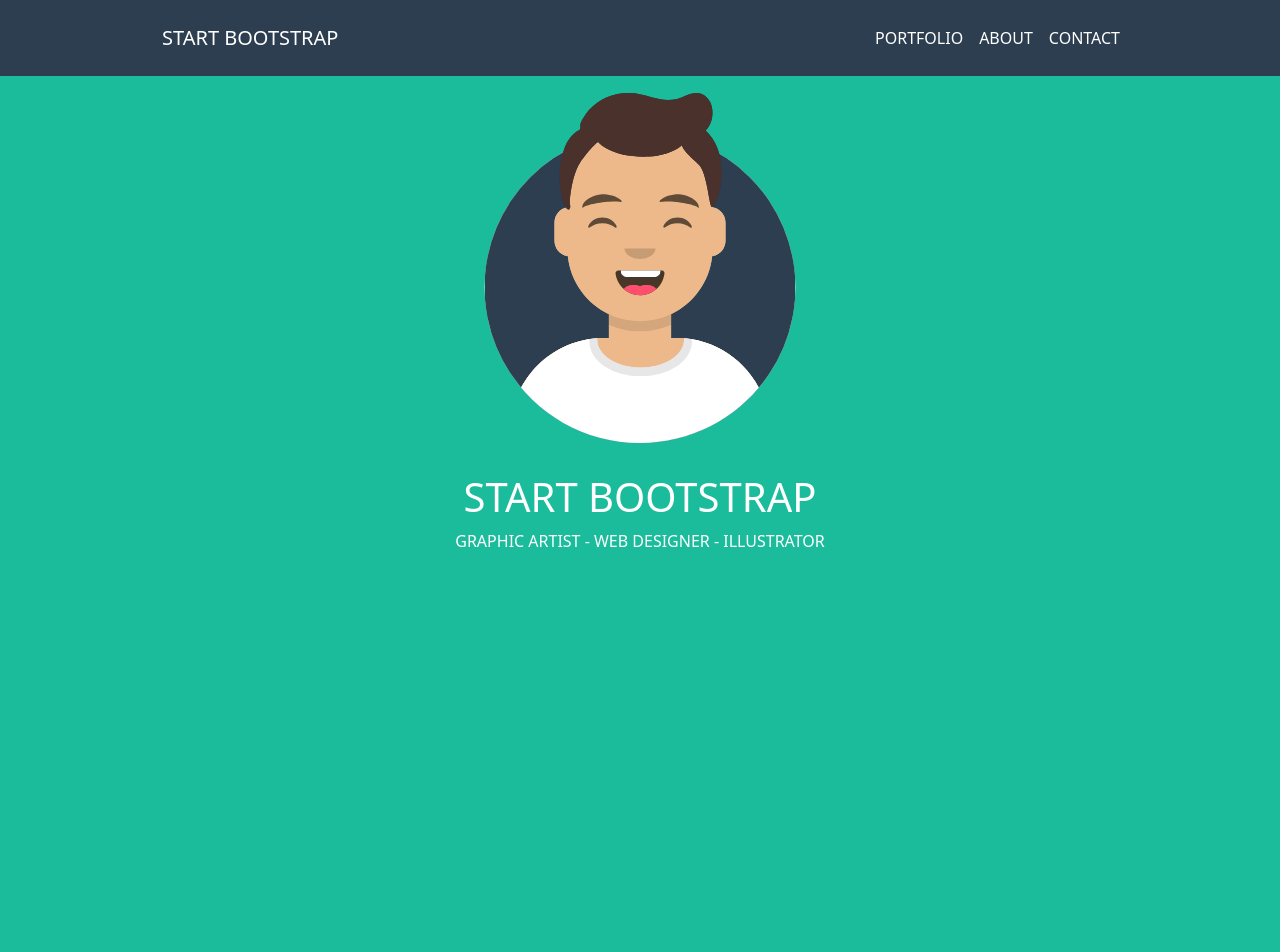
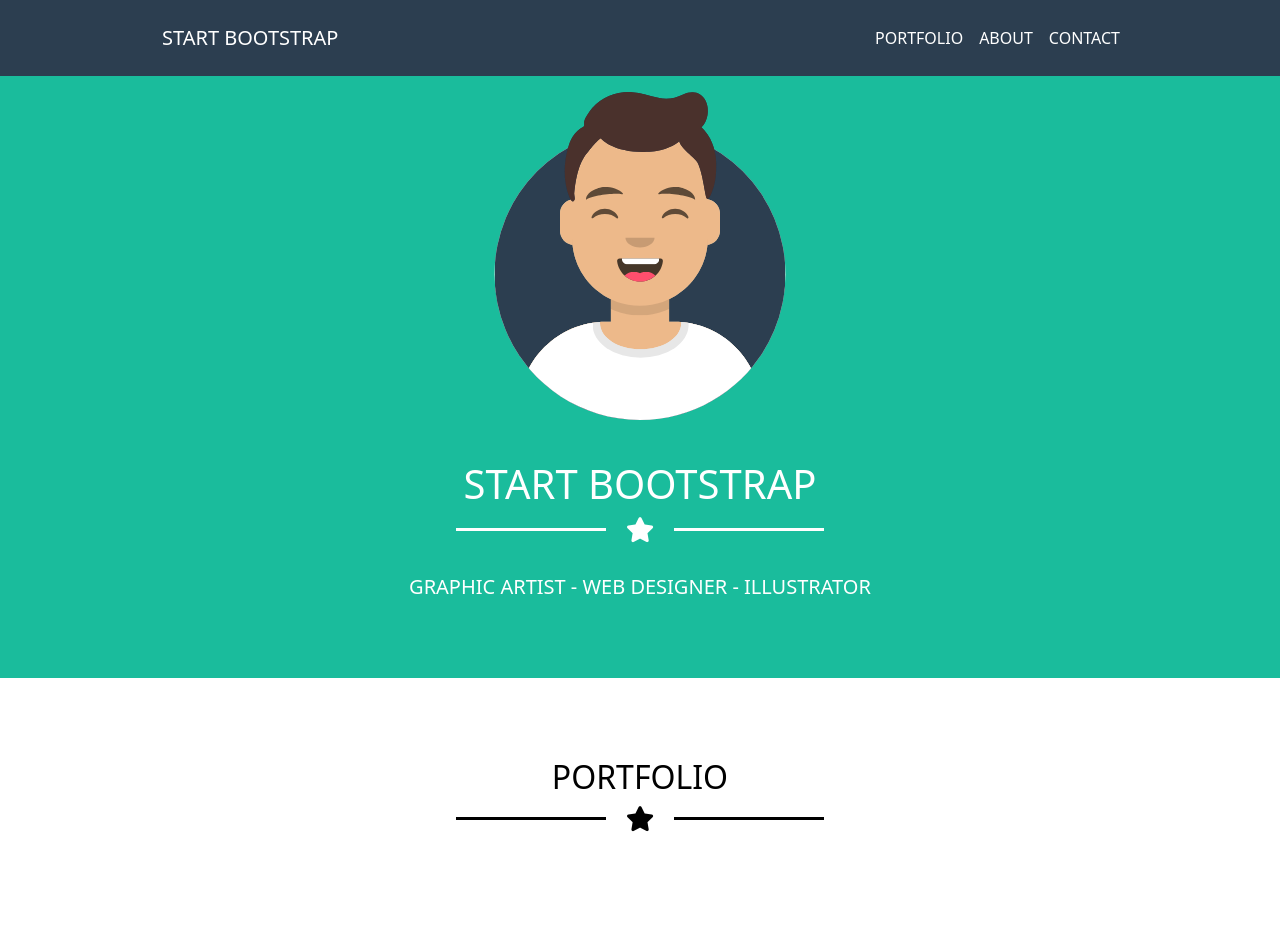
Before and after one commit to valentinacantarelli/html-css-bootstrap-freelancer, a plain HTML site: page index.html in a window 1280 px wide. Shown: the top 952 px of the page. Drawn offline with nearby package versions, Linux system fonts and the light colour scheme.

Commit message:
aggiunto star element

```diff
--- a/css/style.css
+++ b/css/style.css
@@ -13,8 +13,22 @@ a{
     margin: auto;
 }
 section{
-    padding: 80px 0;
+    padding: 80px 0 60px 0;
 }
+.line_decoration{
+    display: inline-block;
+    height: 3px;
+    width: 150px;
+    background-color: white;
+
+}
+.fa-star{
+    text-align: center;
+    font-size: 25px;
+    padding: 0 20px ;
+}
+
+/*header*/
 header{
     background-color: #2c3e50;
     padding: 10px 0;
@@ -47,20 +61,25 @@ header{
 /*hero section*/
 .green-section{
     background-color:#1abc9c;
-
 }
 .hero_img{
     display: inline-block;
-    height: 30%;
+    height: 380px;
     width: auto;
-    padding-bottom: 30px;
-
+    padding-bottom: 40px;
+}
+.hero-sub {
+    font-size: 20px;
+    padding-top: 30px;
 }
 /*portfolio section*/
 .portfolio-title{
     height: 100px;
     color:black;
 
+}
+.black_line{
+    background-color: black;
 }
 .portfolio{
     margin: 70px 0;
--- a/index.html
+++ b/index.html
@@ -7,6 +7,8 @@
         <title>Bootstrap Freelancer</title>
         <!-- bootstrap -->
         <link href="https://cdn.jsdelivr.net/npm/bootstrap@5.0.2/dist/css/bootstrap.min.css" rel="stylesheet" integrity="sha384-EVSTQN3/azprG1Anm3QDgpJLIm9Nao0Yz1ztcQTwFspd3yD65VohhpuuCOmLASjC" crossorigin="anonymous">
+        <!-- fontawesome  -->
+        <link rel="stylesheet" href="https://cdnjs.cloudflare.com/ajax/libs/font-awesome/5.15.3/css/all.min.css" integrity="sha512-iBBXm8fW90+nuLcSKlbmrPcLa0OT92xO1BIsZ+ywDWZCvqsWgccV3gFoRBv0z+8dLJgyAHIhR35VZc2oM/gI1w==" crossorigin="anonymous" referrerpolicy="no-referrer" />
         <!-- style -->
         <link rel="stylesheet" href="css/style.css">
     </head>
@@ -46,7 +48,10 @@
                         <div class="col-12  text-center">
                             <img class="hero_img"  src="img/avatar.svg" alt="avatar">
                             <h1>START BOOTSTRAP</h1>
-                            <p>GRAPHIC ARTIST - WEB DESIGNER - ILLUSTRATOR</p>
+                            <div class="star-line ">
+                                <div class="line_decoration align-middle"></div><i class="fas fa-star align-middle"></i><div class="line_decoration align-middle"></div>
+                            </div>
+                            <p class="hero-sub">GRAPHIC ARTIST - WEB DESIGNER - ILLUSTRATOR</p>
                         </div>
 
                     </div>
@@ -58,6 +63,9 @@
                     <div class="row text-center">
                         <div class="col-12">
                             <h2>PORTFOLIO</h2>
+                            <div class="star-line">
+                                <div class="line_decoration  black_line align-middle"></div><i class="fas fa-star align-middle"></i><div class="line_decoration  black_line align-middle"></div>
+                            </div>
                         </div>
                     </div>
                 </div>
```
